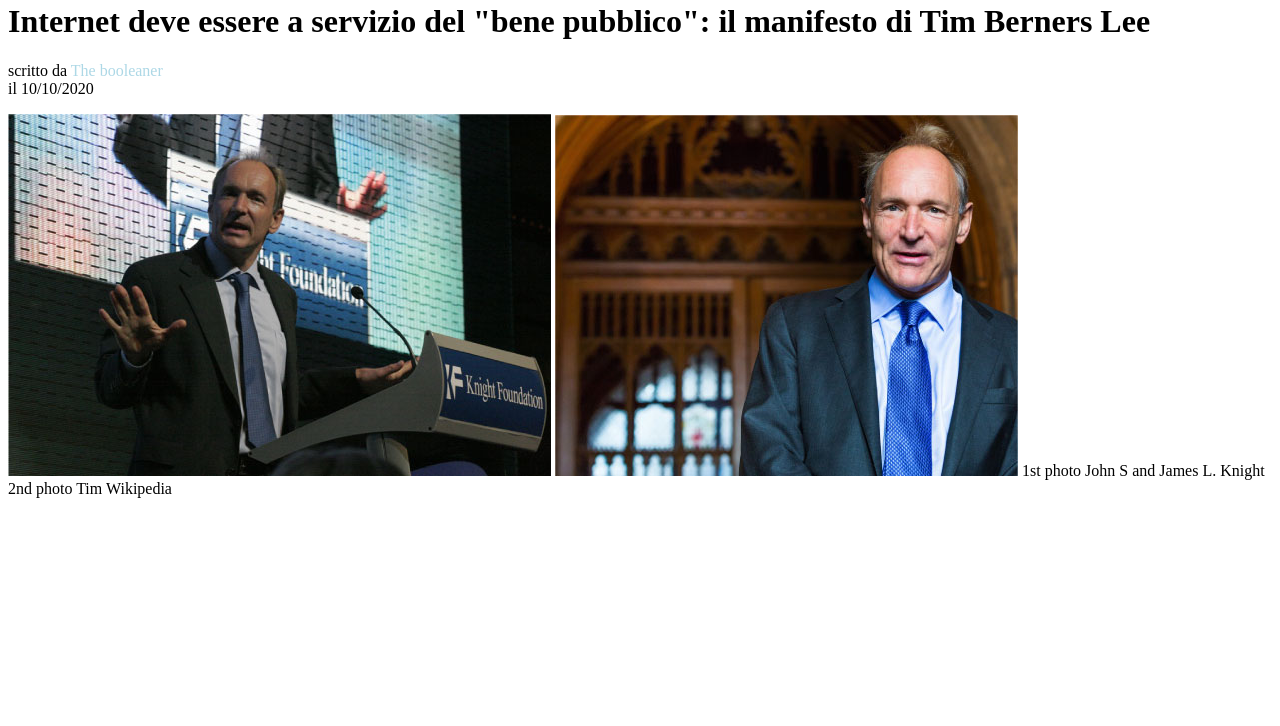
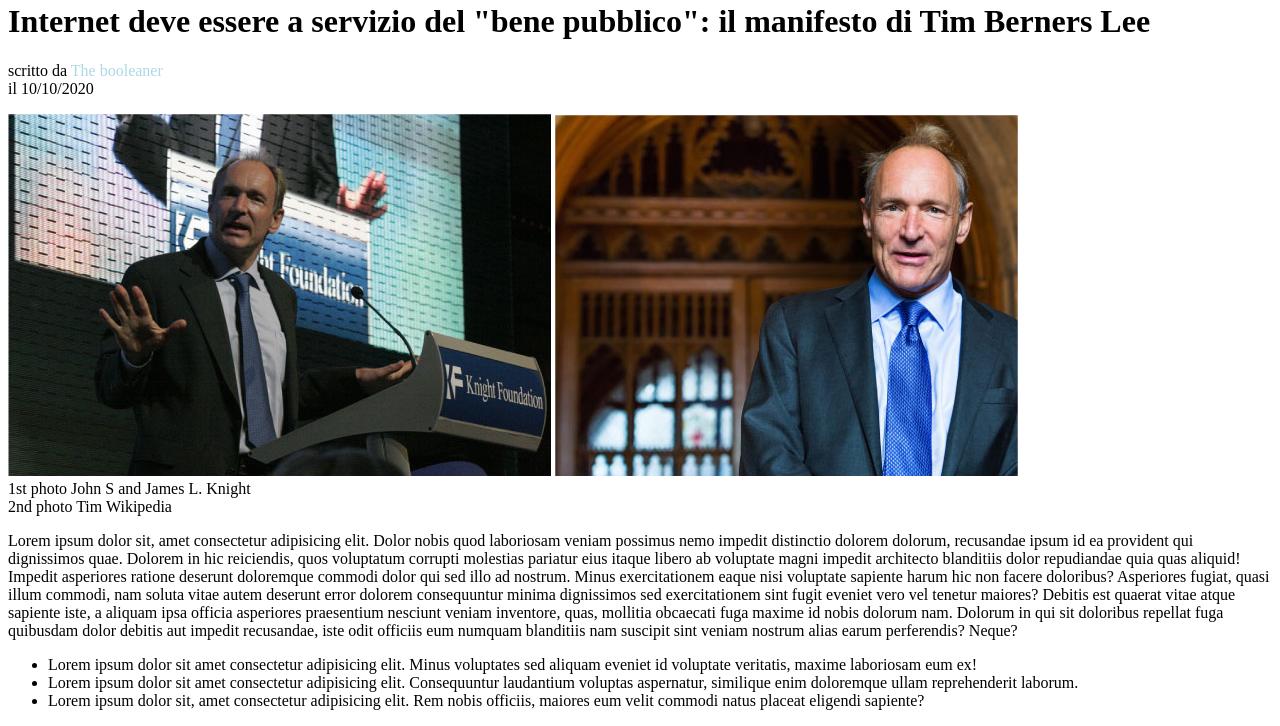
Before and after one commit to Richiisontheway/html-css-booleaner, a plain HTML site: page index.html in a window 1280 px wide. Shown: the part 130-856 px from the top of the page. Before the commit the page ends 800 px from the top, so only its background shows below. Drawn offline with Linux system fonts and the light colour scheme.

Commit message:
fatto fino ad elenco puntato

```diff
--- a/css/style.css
+++ b/css/style.css
@@ -13,3 +13,8 @@ header{
     font-size: smaller;
 
 }
+
+.post-photo{
+
+    display: block;
+}
--- a/index.html
+++ b/index.html
@@ -9,21 +9,28 @@
     <body>
       <header>
 
-        <img src="img/logo.svg" alt="logo" width="150px" height="100px">
+        <img src="img/logo.svg" alt="logo" width="150px" height="100px">    <!--logo-->
 
       </header>
 
       <main>
 
-        <h1>Internet deve essere a servizio del "bene pubblico": il manifesto di Tim Berners Lee</h1>
+        <h1>Internet deve essere a servizio del "bene pubblico": il manifesto di Tim Berners Lee</h1>     <!--titolo con immagini-->
         <p>scritto da <span class="informazione">The booleaner</span><br>il 10/10/2020</p>
 
 
         <img src="img/tim-1.jpg" alt="Tymmy">
         <img src="img/tim-2.jpg" alt="Tymmy2">
 
-        <span>1st photo John S and James L. Knight <br>2nd photo Tim Wikipedia</span>
+        <span class="post-photo">1st photo John S and James L. Knight <br>2nd photo Tim Wikipedia</span>
 
+        <p>Lorem ipsum dolor sit, amet consectetur adipisicing elit. Dolor nobis quod laboriosam veniam possimus nemo impedit distinctio dolorem dolorum, recusandae ipsum id ea provident qui dignissimos quae. Dolorem in hic reiciendis, quos voluptatum corrupti molestias pariatur eius itaque libero ab voluptate magni impedit architecto blanditiis dolor repudiandae quia quas aliquid! Impedit asperiores ratione deserunt doloremque commodi dolor qui sed illo ad nostrum. Minus exercitationem eaque nisi voluptate sapiente harum hic non facere doloribus? Asperiores fugiat, quasi illum commodi, nam soluta vitae autem deserunt error dolorem consequuntur minima dignissimos sed exercitationem sint fugit eveniet vero vel tenetur maiores? Debitis est quaerat vitae atque sapiente iste, a aliquam ipsa officia asperiores praesentium nesciunt veniam inventore, quas, mollitia obcaecati fuga maxime id nobis dolorum nam. Dolorum in qui sit doloribus repellat fuga quibusdam dolor debitis aut impedit recusandae, iste odit officiis eum numquam blanditiis nam suscipit sint veniam nostrum alias earum perferendis? Neque?</p>
+        <!-- inizio elenco puntato -->
+        <ul>
+            <li>Lorem ipsum dolor sit amet consectetur adipisicing elit. Minus voluptates sed aliquam eveniet id voluptate veritatis, maxime laboriosam eum ex!</li>
+            <li>Lorem ipsum dolor sit amet consectetur adipisicing elit. Consequuntur laudantium voluptas aspernatur, similique enim doloremque ullam reprehenderit laborum.</li>
+            <li>Lorem ipsum dolor sit, amet consectetur adipisicing elit. Rem nobis officiis, maiores eum velit commodi natus placeat eligendi sapiente?</li>
+        </ul>
 
       </main>
 
```
